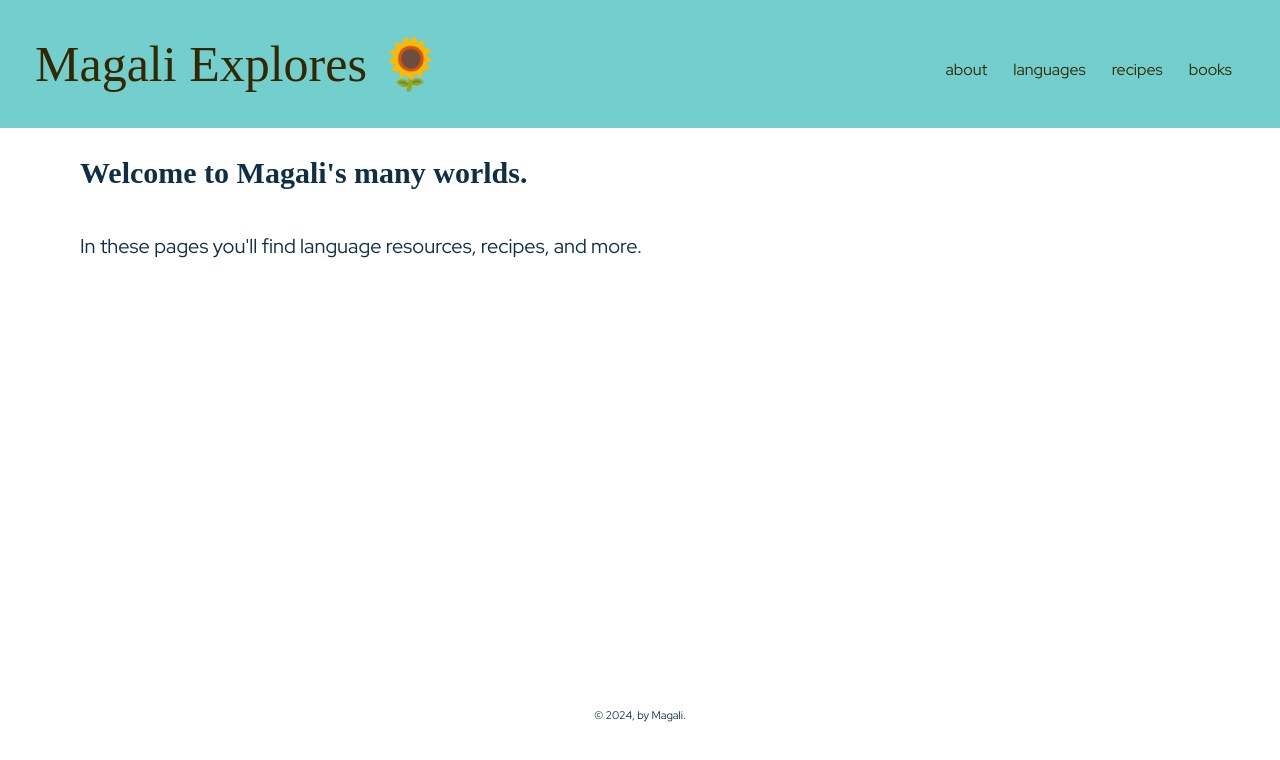
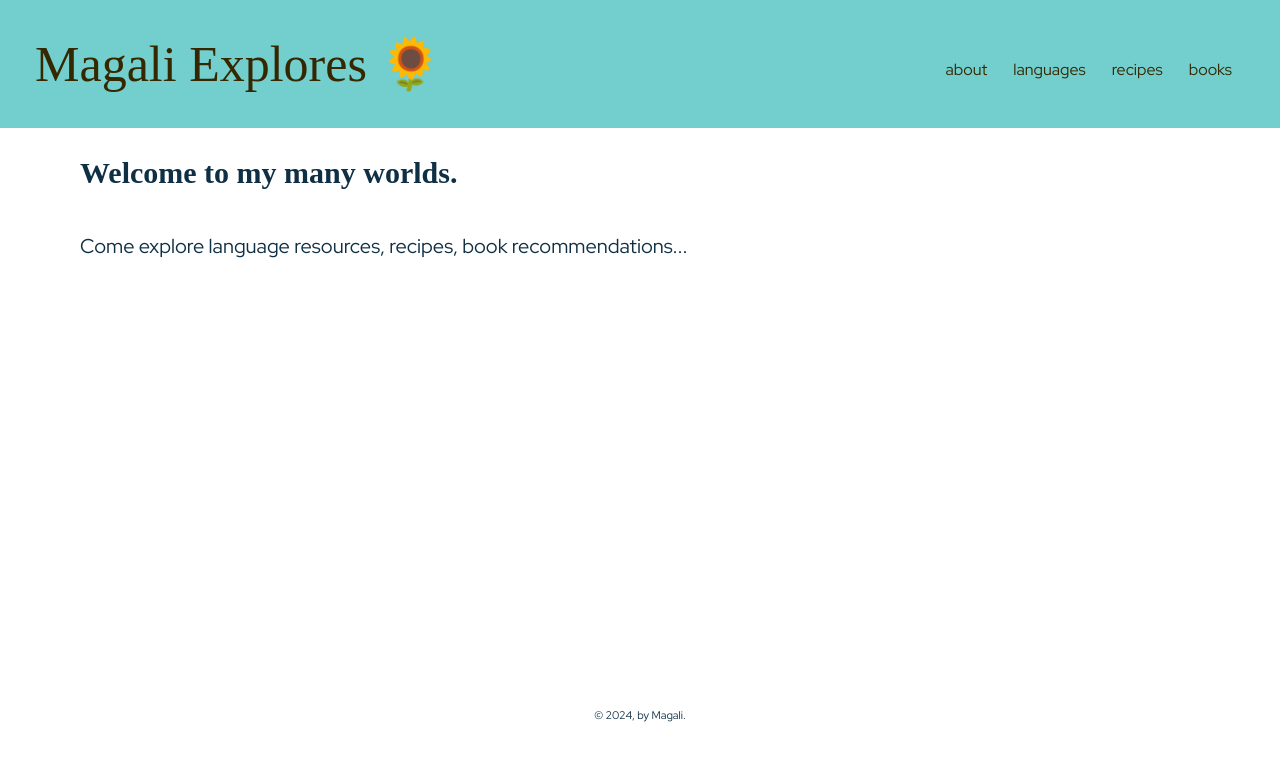
Before and after one commit to magali-br/personal-website, a React (Vite) app: page / in a window 1280 px wide. Shown: the top 760 px of the page. Built offline with nearby package versions, Linux system fonts and the light colour scheme; a web font is replaced by a local one.

Commit message:
Page content changes

```diff
--- a/src/pages/About/About.jsx
+++ b/src/pages/About/About.jsx
@@ -11,7 +11,7 @@ function About() {
         </p>
       </div>
       <div className="AboutQuestion">
-        <h2 className="Subtitle">How do you pronounce your name?</h2>
+        <h2 className="Subtitle">How do you pronounce that?</h2>
         <p>
           My name is Magali, pronounced
           <li>['ma:gəli] i.e. MAH-guh-lee in English,</li>
--- a/src/pages/Home/Home.jsx
+++ b/src/pages/Home/Home.jsx
@@ -4,10 +4,10 @@ function Home() {
   return (
     <div className="Home Container">
       <h2 className="Subtitle">
-        Welcome to Magali's many worlds.
+        Welcome to my many worlds.
       </h2>
       <p>
-        In these pages you'll find language resources, recipes, and more.
+        Come explore language resources, recipes, book recommendations...
       </p>
     </div>
   );
```
